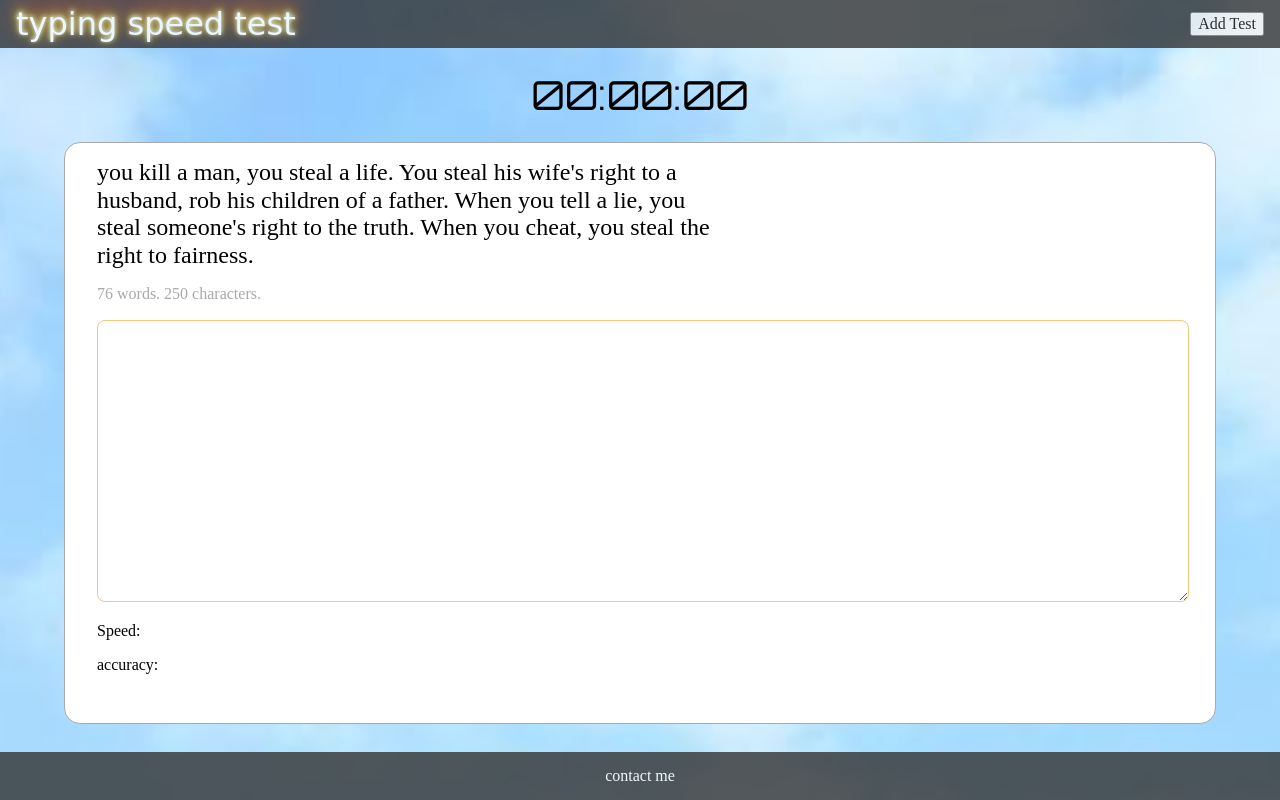
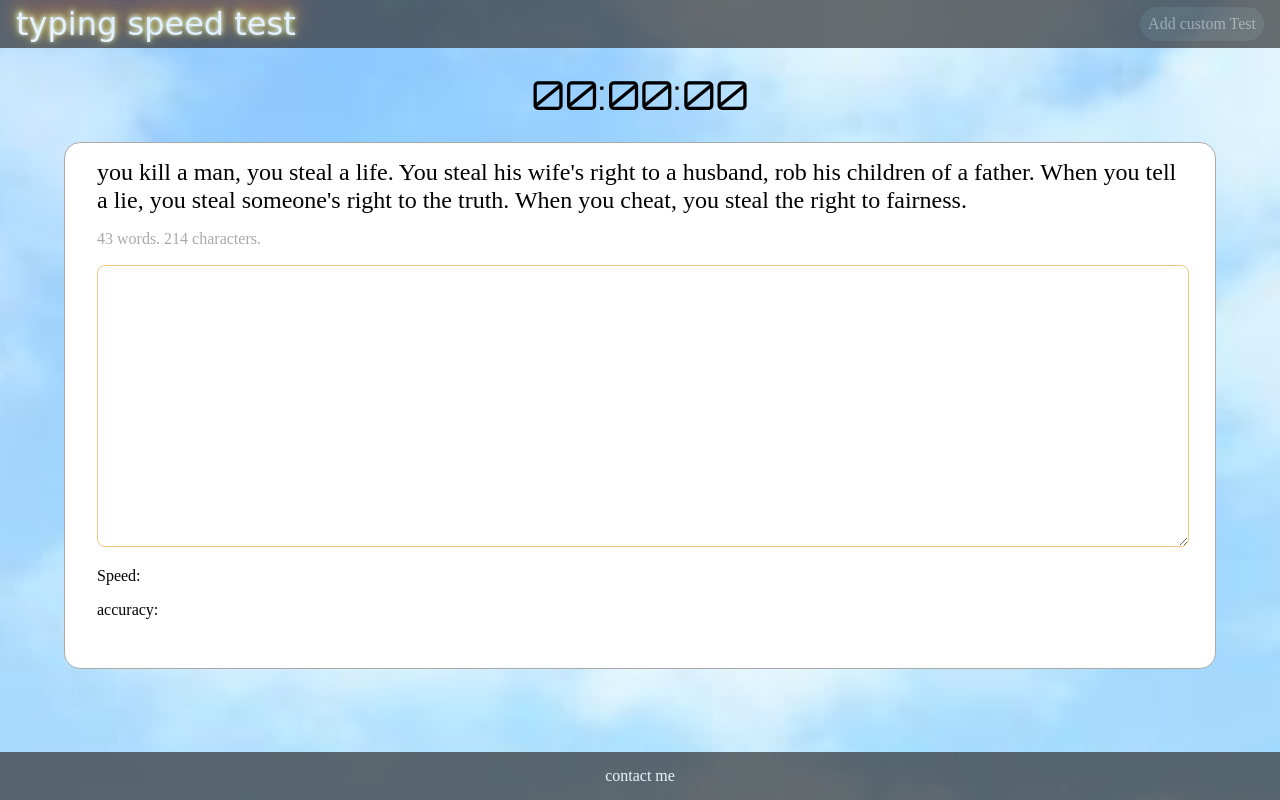
Before and after one commit to RyanGonzalezUSA/speed-typing-test, a plain HTML site: page index.html in a window 1280 px wide. Drawn offline with Linux system fonts and the light colour scheme; a web font is replaced by a local one.

Commit message:
fix design

```diff
--- a/index.html
+++ b/index.html
@@ -24,7 +24,7 @@
     <div class="container">
       <header>
         <div id="logo" class="logo">typing speed test</div>
-        <button id="btnAddTest" class="btnAddTest">Add Test</button>
+        <button class="btn" id="btnAddTest">Add custom Test</button>
       </header>
       <main>
         <div class="background"></div>
@@ -33,12 +33,7 @@
         </div>
 
         <div class="script-test-container">
-          <div id="scriptContainer" class="script-container">
-            you kill a man, you steal a life. You steal his wife's right to a
-            husband, rob his children of a father. When you tell a lie, you
-            steal someone's right to the truth. When you cheat, you steal the
-            right to fairness.
-          </div>
+          <div id="scriptContainer" class="script-container">you kill a man, you steal a life. You steal his wife's right to a husband, rob his children of a father. When you tell a lie, you steal someone's right to the truth. When you cheat, you steal the right to fairness.</div>
           <div id="scriptInfo" class="script-info">
             <span id="wordCount" class="word-count"></span>
           </div>
--- a/scripts/add_test.js
+++ b/scripts/add_test.js
@@ -9,6 +9,7 @@ function testTemplateInputChange(e) {
 function saveTemplate(e) {
   e.preventDefault();
   const testTemplateInput = document.querySelector('#testTemplateInput');
-  const templateText = testTemplateInput.value;
+  const templateText = testTemplateInput.value.trim();
   localStorage.setItem('test', templateText)
+  window.location = window.location.href
 }
--- a/scripts/script.js
+++ b/scripts/script.js
@@ -1,3 +1,6 @@
+const errorAudio = new Audio('../style/sounds/erro.mp3');
+const applauseAudio = new Audio('../style/sounds/app-8.mp3');
+
 const scriptContainer = document.querySelector('#scriptContainer');
 const testInput = document.querySelector('#testInput');
 const wordCount = document.querySelector('#wordCount');
@@ -95,6 +98,7 @@ testInput.addEventListener('input', (e) => {
       // incorrect inputs
       charSpan.classList.remove('correct');
       charSpan.classList.add('incorrect');
+      errorAudio.play();
       inCorrectChars += 1;
     }
   });
@@ -105,6 +109,7 @@ testInput.addEventListener('input', (e) => {
 
   // stop timer automatically if test taker finished
   if (arrayValues.length >= arraySpans.length) {
+    applauseAudio.play();
     inTestMode = false;
     totalErrors = 0;
     stopTimer();
@@ -116,4 +121,4 @@ btnAddTest.addEventListener('click', (e) => {
   fetch('add_test.html')
     .then(data => data.text())
     .then(html => mainContainer.innerHTML = html);
-})
+});
--- a/style/style.css
+++ b/style/style.css
@@ -6,7 +6,7 @@
   right: 0;
   left: 0;
   width: 200vw;
-  height:100vh;
+  height: 100vh;
   z-index: -1;
   -webkit-animation: movingclouds 25s linear infinite;
   -moz-animation: movingclouds 25s linear infinite;
@@ -16,8 +16,13 @@
 }
 
 @keyframes movingclouds {
-  0% {margin-left: 0%;}
-  100% {margin-left: -100%;}
+  0% {
+    margin-left: 0%;
+  }
+
+  100% {
+    margin-left: -100%;
+  }
 }
 
 .container {
@@ -38,17 +43,14 @@ header {
   align-items: center;
   padding: 0 1rem;
   background: #333333;
-  opacity: 0.8;
+  opacity: 0.7;
 }
 
 .logo {
   font-family: 'Girassol', cursive;
   font-size: 2rem;
   color: #FFFFFF;
-  text-shadow: 0 -1px 4px #FFF,
-    0 -2px 10px #ff0,
-    0 -10px 20px #ff8000,
-    0 -18px 40px #F00;
+  text-shadow: 0 -1px 4px #FFF, 0 -2px 10px #ff0, 0 -10px 20px #ff8000, 0 -18px 40px #F00;
 }
 
 main {
@@ -63,7 +65,7 @@ footer {
   background-color: #333333;
   justify-content: center;
   align-items: center;
-  opacity: 0.8;
+  opacity: 0.7;
 }
 
 .script-container {
@@ -122,4 +124,22 @@ footer {
   background-color: white;
 }
 
+.btn {
+  background-color: #49535B;
+  opacity: 0.5;
+  outline: none;
+  border: none;
+  width: auto;
+  padding: 0.5rem;
+  border-radius: 2rem;
+  height: auto;
+  cursor: pointer;
+  color: white;
+  text-shadow: inset 0 4px 4px #000;
+}
+
+.btn:hover{
+opacity: 1;
+}
+
 @media (max-width: 768px) {}
```
Also changed, not shown: add_test.html (+1 -1 lines), 5 other files.
